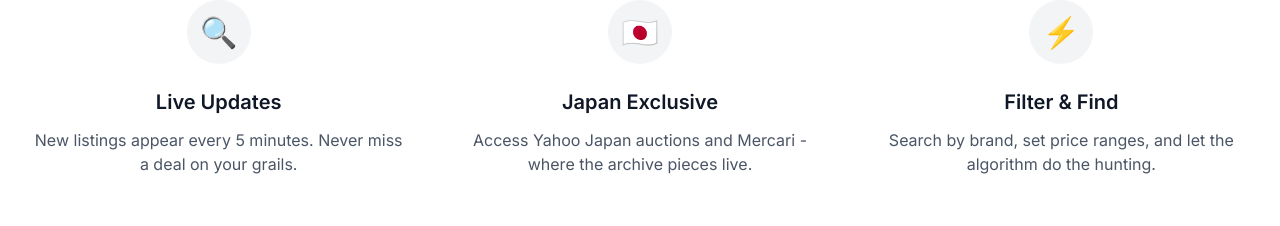
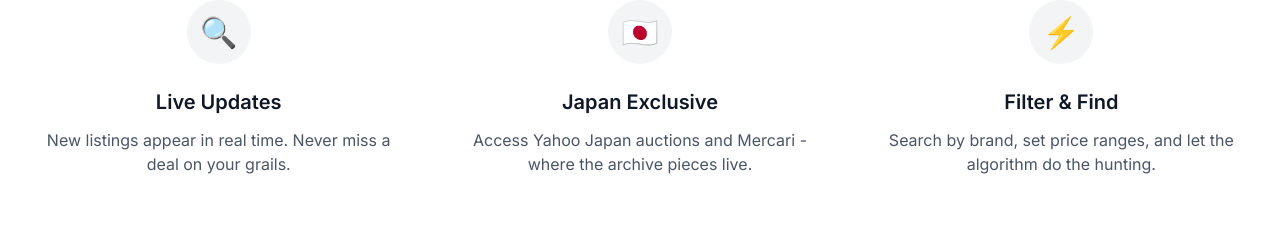
Before and after one commit to lukeswagga/swag-search-v2, a Next.js app in the folder dashboard/: page / in a window 1280 px wide. Shown: the part 1000-1226 px from the top of the page. Built offline with nearby package versions, Linux system fonts and the light colour scheme; no server answers; a web font is replaced by a local one.

Commit message:
Update Live Updates description to 'in real time'

```diff
--- a/dashboard/app/page.tsx
+++ b/dashboard/app/page.tsx
@@ -75,7 +75,7 @@ export default function Home() {
                 Live Updates
               </h3>
               <p className="text-gray-600">
-                New listings appear every 5 minutes. Never miss a deal on your grails.
+                New listings appear in real time. Never miss a deal on your grails.
               </p>
             </div>
 
```
